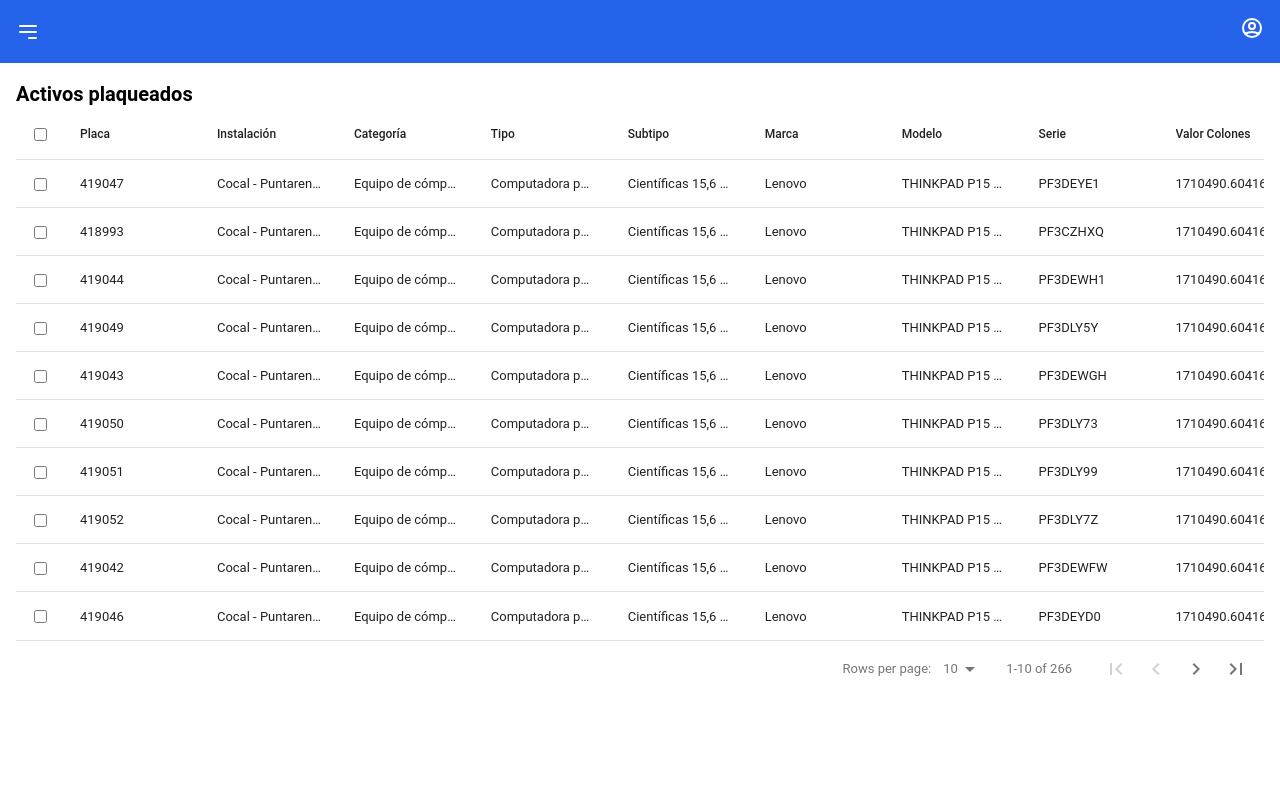
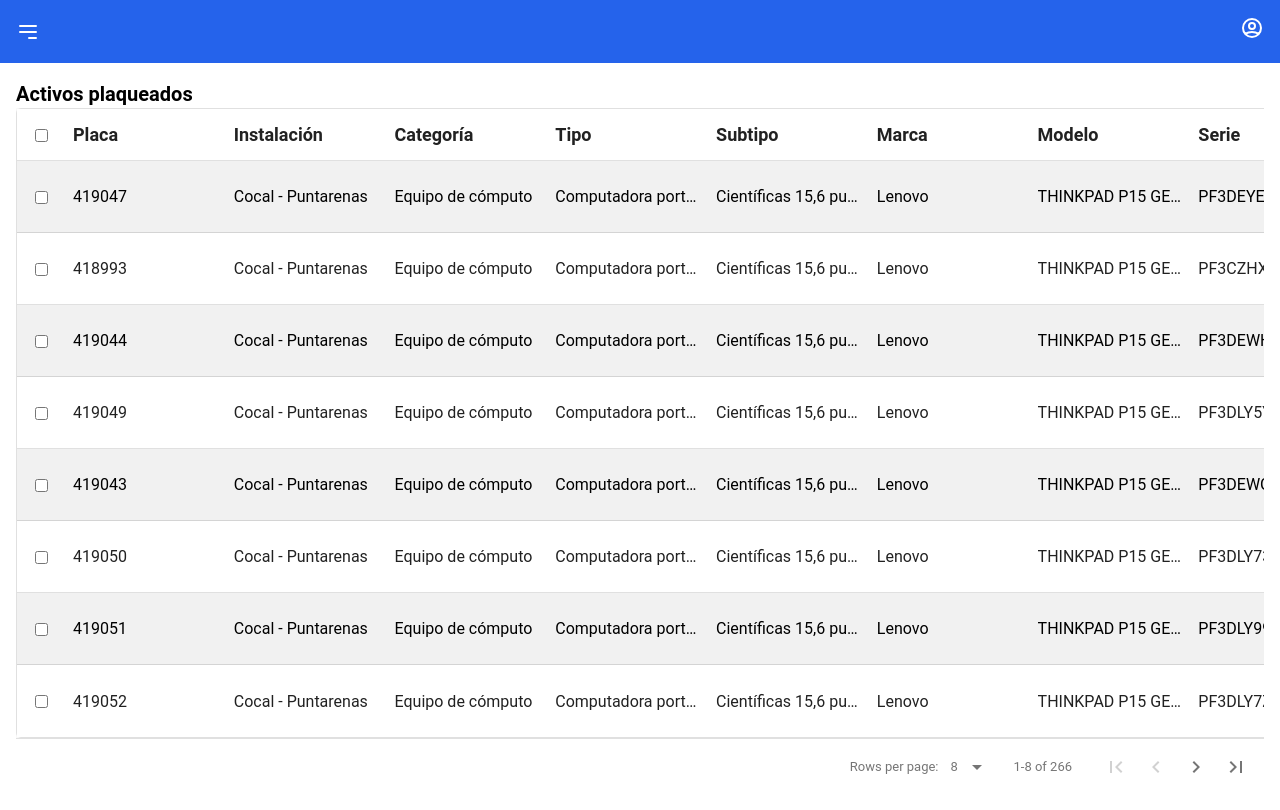
Before and after one commit to Juanpi94/assets_control, a React (Vite) app: page /plaqueados in a window 1280 px wide. Built offline with nearby package versions, Linux system fonts and the light colour scheme.

Commit message:
feat: enhance Table component with custom styles

```diff
--- a/src/components/Table.jsx
+++ b/src/components/Table.jsx
@@ -3,12 +3,50 @@ import DataTable from 'react-data-table-component';
 const Table = ({ data }) => {
   if (!data || data.length === 0) return <p>No hay datos disponibles</p>;
 
-  // Generar columnas a partir de los datos
   const columns = Object.keys(data[0]).map(key => ({
     name: key,
     selector: row => row[key],
     sortable: true,
   }));
+
+  const customStyles = {
+    table: {
+      style: {
+        boxShadow: '0 0 10px rgba(0, 0, 0, 0.1)',
+        borderRadius: '5px',
+        border: '1px solid #e0e0e0',
+      },
+    },
+    rows: {
+      style: {
+        minHeight: '72px',
+        fontSize: '16px',
+      },
+      stripedStyle: {
+        backgroundColor: '#f1f1f1',
+        color: 'black',
+      },
+    },
+    headCells: {
+      style: {
+        paddingLeft: '8px',
+        paddingRight: '8px',
+      },
+    },
+    cells: {
+      style: {
+        paddingLeft: '8px',
+        paddingRight: '8px',
+        fontSize: '16px',
+      },
+    },
+    head: {
+      style: {
+        fontSize: '18px',
+        fontWeight: 'bold',
+      },
+    },
+  };
 
   return (
     <DataTable
@@ -16,6 +54,10 @@ const Table = ({ data }) => {
       data={data}
       pagination
       selectableRows
+      striped
+      customStyles={customStyles}
+      paginationPerPage={8}  // Establece 5 filas por página
+      paginationRowsPerPageOptions={[5, 8, 10, 15, 20]}  // Establece las opciones de filas por página
     />
   );
 };
```
